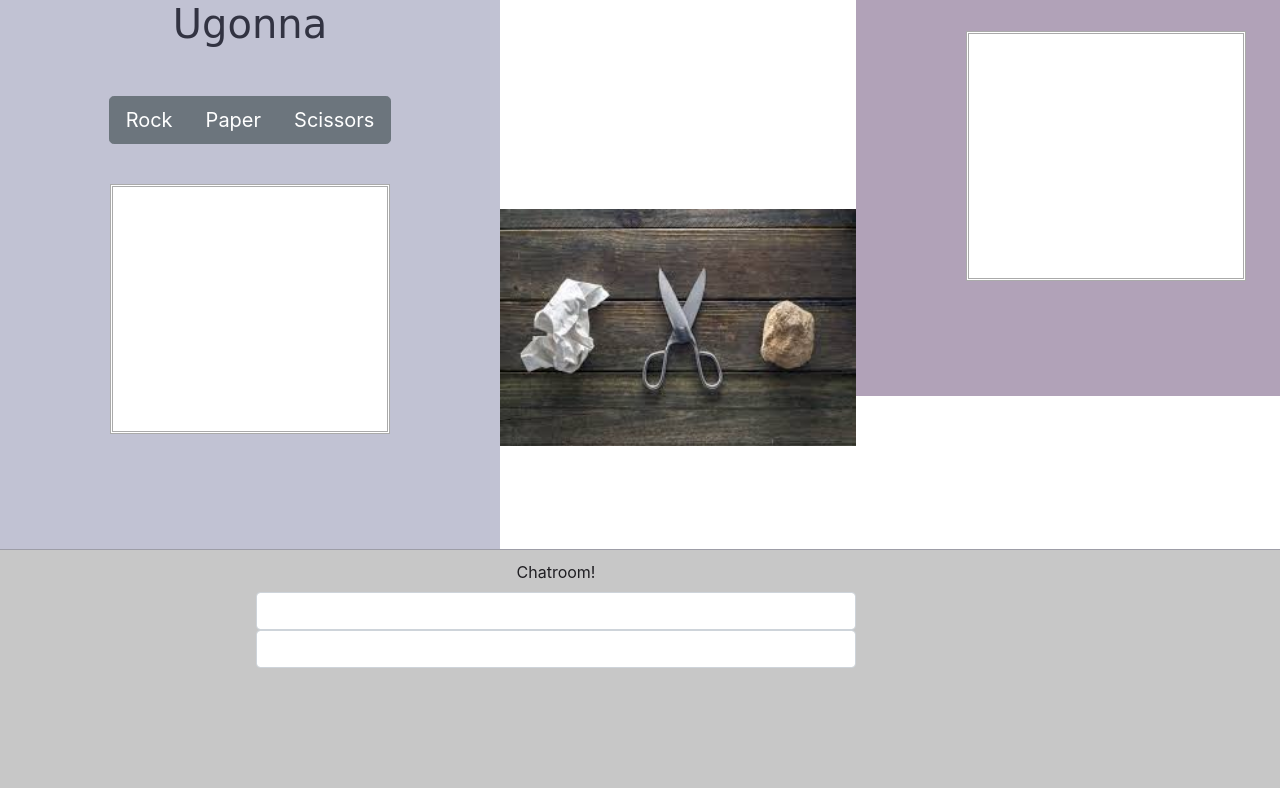
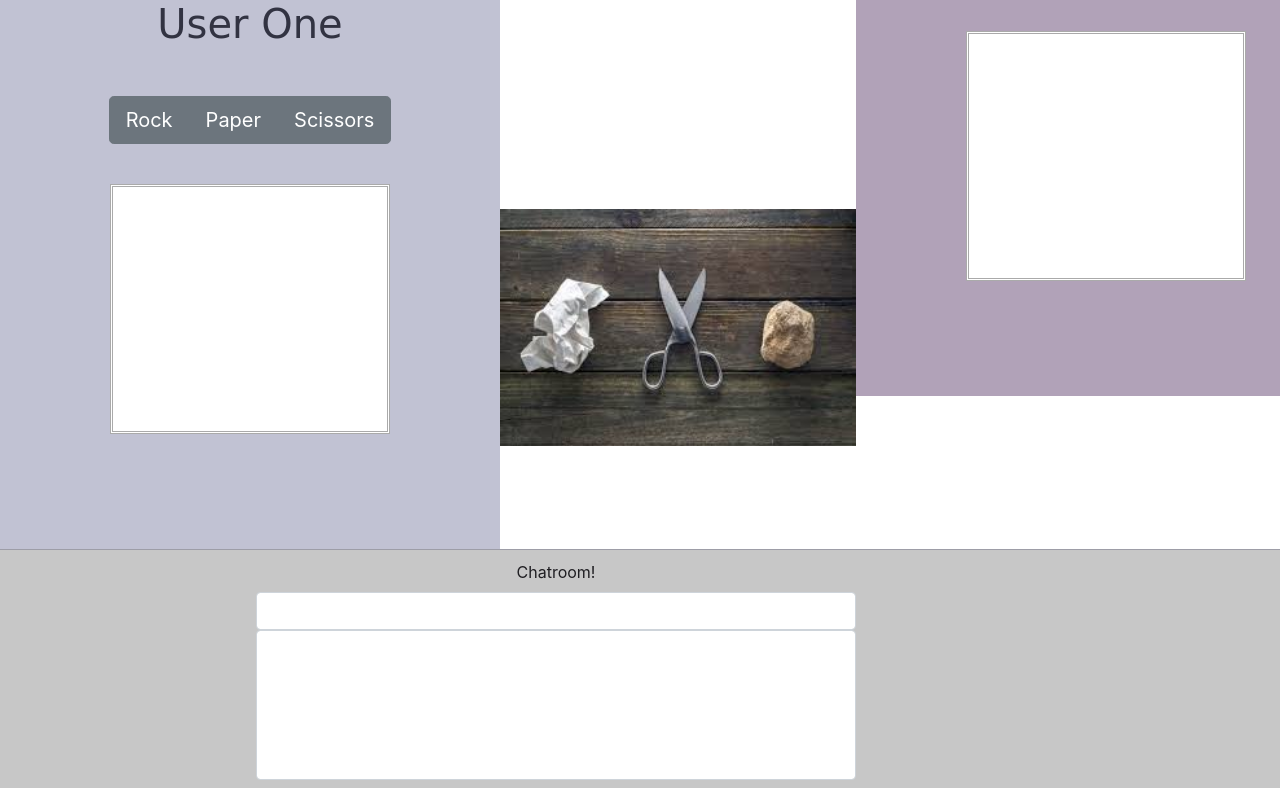
Before and after one commit to uojiakux/Rock_Paper_Scissors, a plain HTML site: page index.html in a window 1280 px wide. Drawn offline with nearby package versions, Linux system fonts and the light colour scheme; no server answers.

Commit message:
Aesthetic Fixes

```diff
--- a/index.html
+++ b/index.html
@@ -12,7 +12,7 @@
     <body>
 
             <div class="board" id="userBoard">
-                <h1> Ugonna </h1>
+                <h1> User One </h1>
             <div class="btn-group btn-group-lg" role="group" aria-label="First group">
               <button type="button" class="btn btn-secondary" id="userRock">Rock</button>
               <button type="button" class="btn btn-secondary" id="userPaper">Paper</button>
--- a/style.css
+++ b/style.css
@@ -82,6 +82,7 @@ h1 {
 }
 
 #exampleFormControlTextarea1 {
+    height: 150px;
     max-height: 150px;
     overflow: auto;
 }
```
